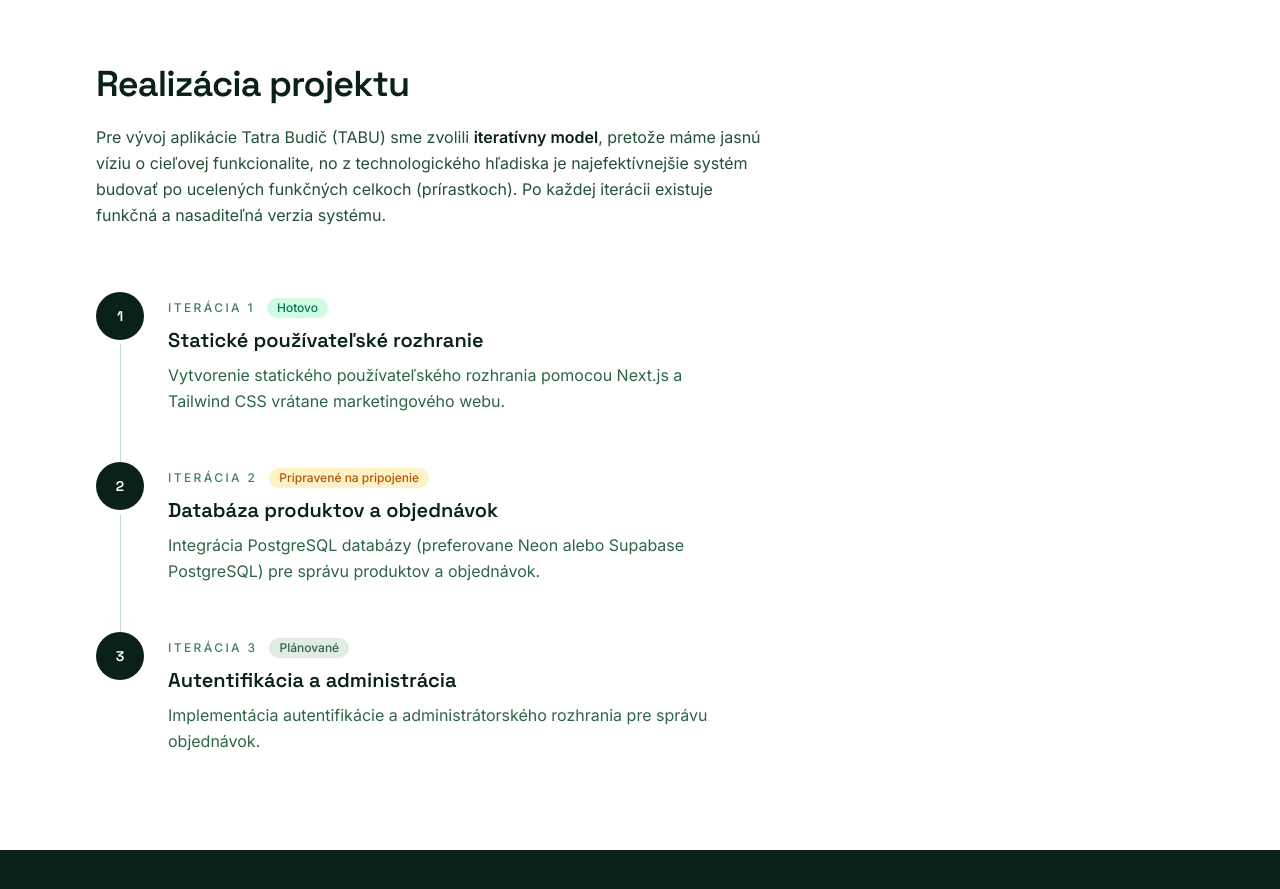
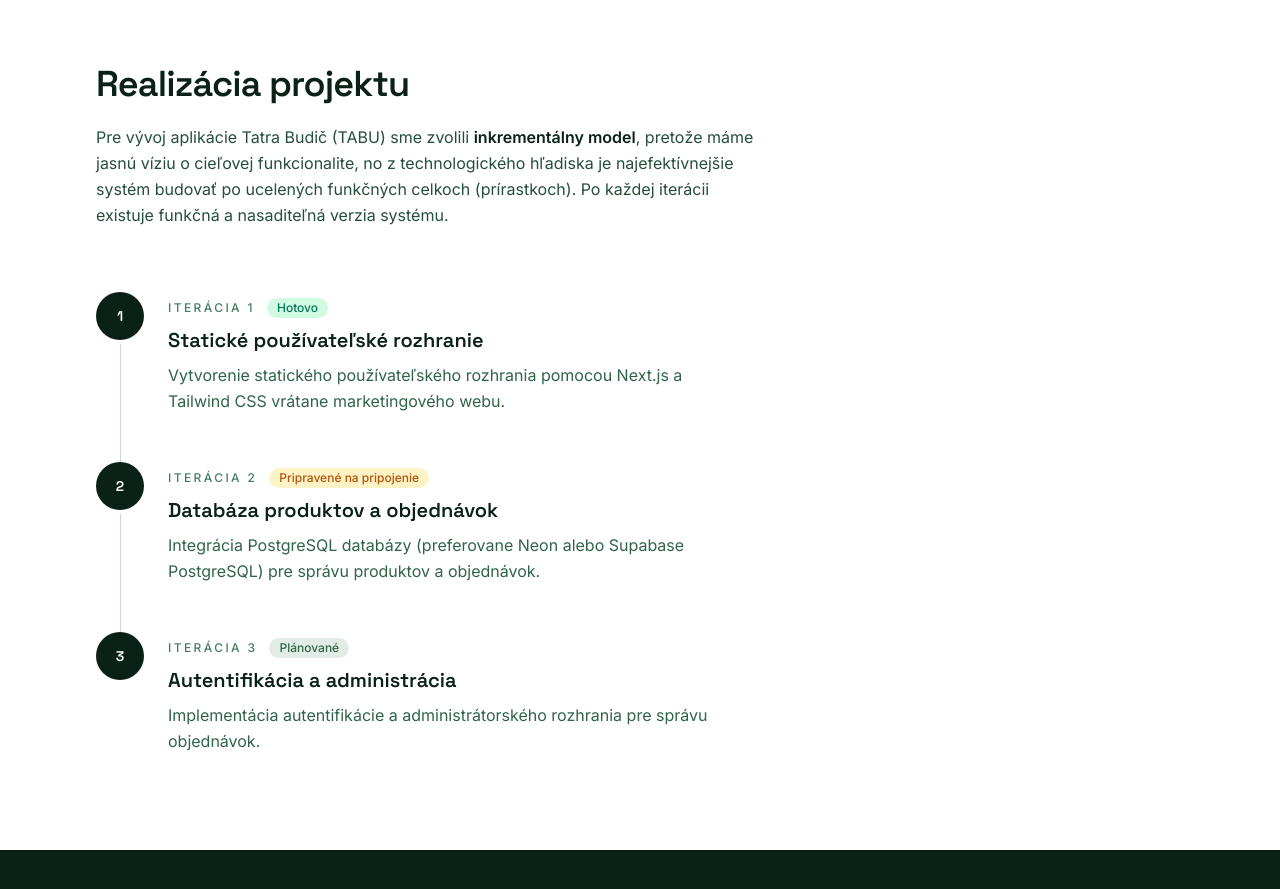
Before and after one commit to C0rnand/test, a Next.js app: page / in a window 1280 px wide. Shown: the part 3720-4609 px from the top of the page. Built offline with nearby package versions, Linux system fonts and the light colour scheme.

Commit message:
Update Timeline.tsx

```diff
--- a/components/Timeline.tsx
+++ b/components/Timeline.tsx
@@ -42,7 +42,7 @@ export default function Timeline() {
             Realizácia projektu
           </h2>
           <p className="mt-5 leading-relaxed text-forest-700">
-            Pre vývoj aplikácie Tatra Budič (TABU) sme zvolili <strong className="font-semibold text-forest-950">iteratívny model</strong>,
+            Pre vývoj aplikácie Tatra Budič (TABU) sme zvolili <strong className="font-semibold text-forest-950">inkrementálny model</strong>,
             pretože máme jasnú víziu o cieľovej funkcionalite, no z technologického hľadiska je
             najefektívnejšie systém budovať po ucelených funkčných celkoch (prírastkoch). Po
             každej iterácii existuje funkčná a nasaditeľná verzia systému.
```
